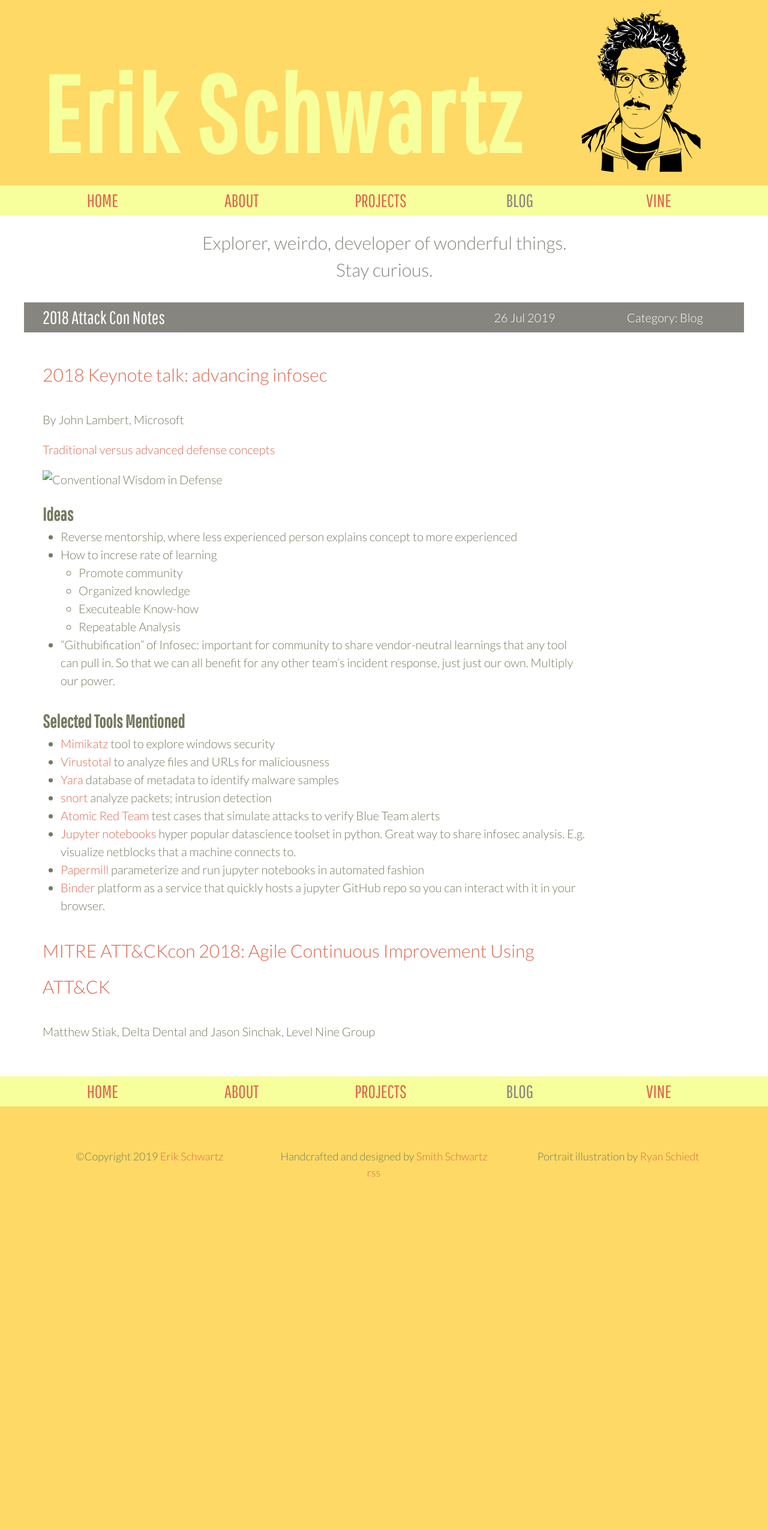
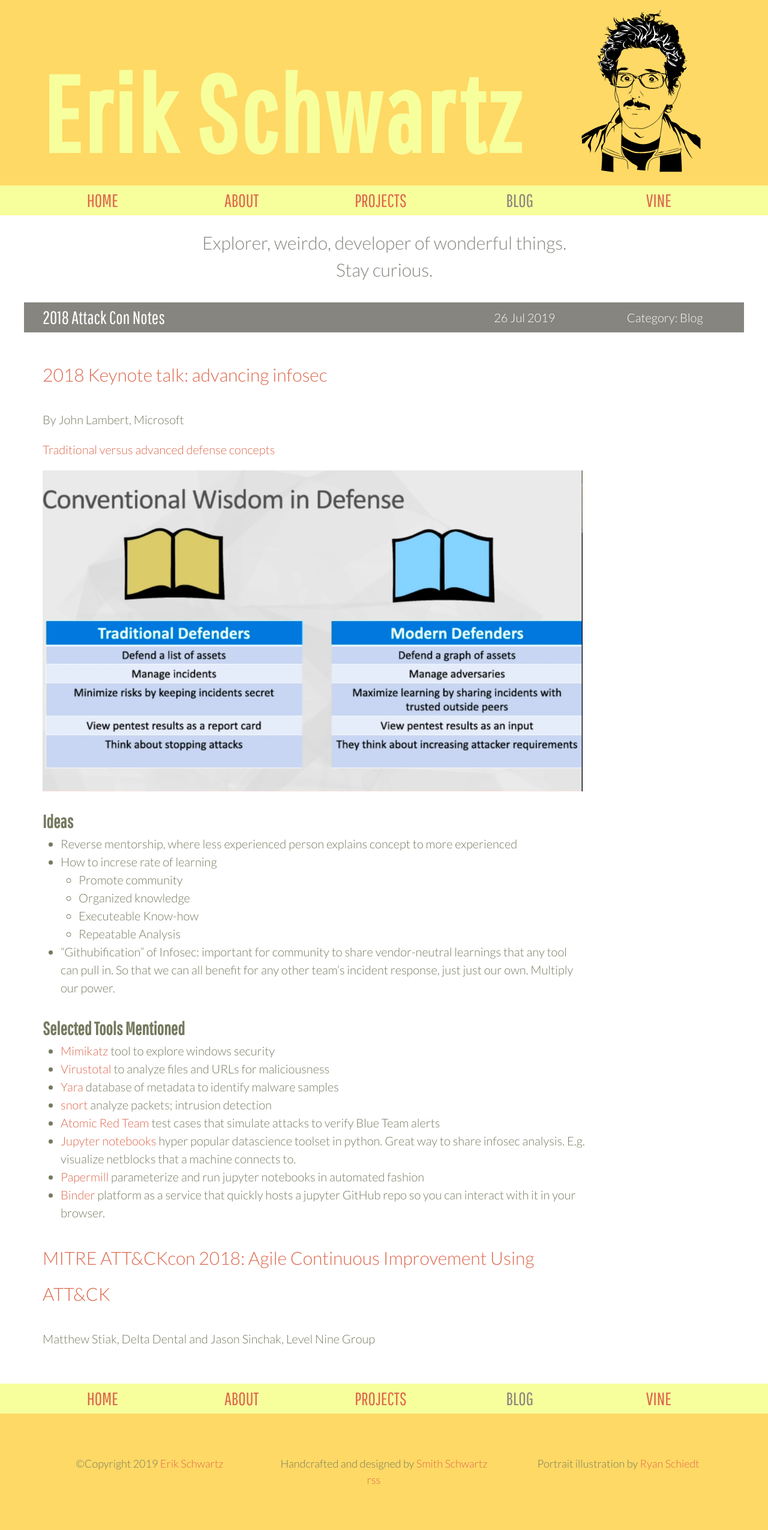
Before and after one commit to eeeschwartz/erikschwartz, a Jekyll site: the page built from _posts/2019-07-26-2018-attack-con-notes.md, in a window 1280 px wide. Shown: the whole page at 60% size. Built offline with Jekyll 4.4.1, drawn with Linux system fonts in a browser that asks for light colours; before the commit the page ends 2038 px from its top, so only the background shows below that.

Commit message:
Use new prose image setting

```diff
--- a/_posts/2019-07-26-2018-attack-con-notes.md
+++ b/_posts/2019-07-26-2018-attack-con-notes.md
@@ -14,7 +14,7 @@ By John Lambert, Microsoft
 
 [Traditional versus advanced defense concepts](https://youtu.be/yslLIqfOKCU?list=PLkTApXQou_8JrhtrFDfAskvMqk97Yu2S2&t=246)
 
-![Conventional Wisdom in Defense]({{site.baseurl}}/_posts/Screen%20Shot%202019-07-26%20at%2010.51.26%20AM.png)
+![Conventional Wisdom in Defense]({{site.baseurl}}/images/Screen Shot 2019-07-26 at 10.51.26 AM.png)
 
 ### Ideas
 
```
